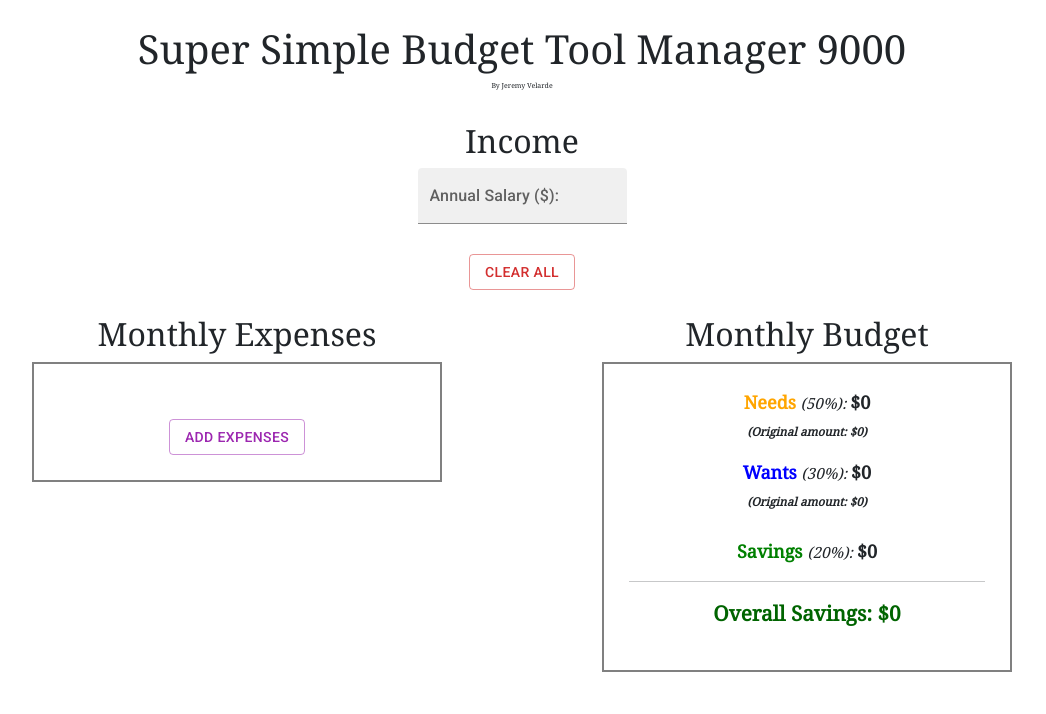
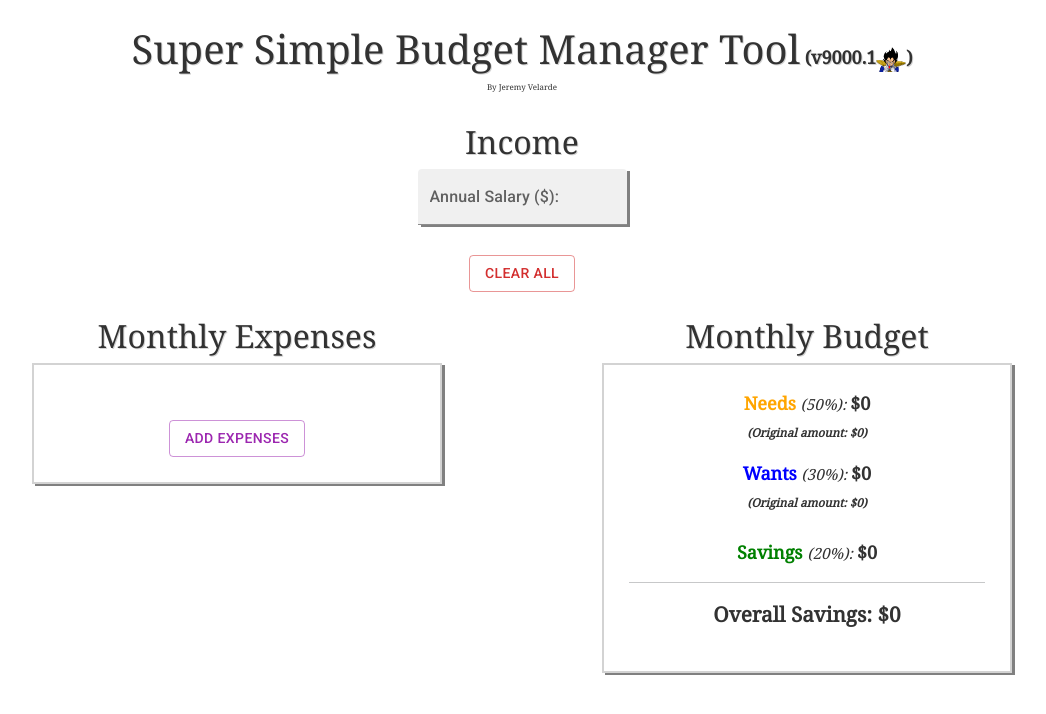
Before and after one commit to jvelarde94/budget-react-app, a React (Create React App) app: page / in a window 1280 px wide. Shown: the top 714 px of the page, without its empty margins (118-1164 px from the left). Built offline with nearby package versions, Linux system fonts and the light colour scheme.

Commit message:
more style updates and small hide/show functianality updates on expense

```diff
--- a/src/components/Budget.js
+++ b/src/components/Budget.js
@@ -12,7 +12,7 @@ const Budget = ({
   return (
     <div className="budget">
       {/* <Typography variant="h4">Monthly Budget</Typography> */}
-      <h2 className="header-title">Monthly Budget</h2>
+      <h2 className="title">Monthly Budget</h2>
       <div className="budget-box">
         <p>
           <span className={`key needs`}>Needs </span>
--- a/src/components/Expense.js
+++ b/src/components/Expense.js
@@ -21,14 +21,12 @@ const Expense = ({ expenses, onDelete }) => {
     onDelete(expenses);
   };
 
-  // Show/hide dividers in expense box
+  // Show/hide expense titles and dividers in expense box
   useEffect(() => {
-    let topDivider = document.getElementsByClassName("top-divider");
+    let needsColumnTitle = document.getElementById("expense-title-needs");
+    let wantsColumnTitle = document.getElementById("expense-title-wants");
     let verticalDivider = document.getElementsByClassName("vertical-line");
-
-    if (typeof topDivider !== "undefined" && topDivider.length !== 0) {
-      var topDividerArray = Array.from(topDivider);
-    }
+    let formDivider = document.getElementById("expense-form-divider");
 
     if (
       typeof verticalDivider !== "undefined" &&
@@ -38,14 +36,20 @@ const Expense = ({ expenses, onDelete }) => {
     }
 
     if (expenses.length !== 0) {
-      // Show expense list top divider when expenses are not empty
-      if (topDividerArray.length !== 0) {
-        topDividerArray.forEach((element) => {
-          if (element.className.includes("hide")) {
-            element.classList.add("show");
-            element.classList.remove("hide");
-          }
-        });
+      // Show expense list titles when expenses are not empty
+      if (
+        typeof needsColumnTitle !== "undefined" &&
+        needsColumnTitle.className.includes("hide")
+      ) {
+        needsColumnTitle.classList.add("show");
+        needsColumnTitle.classList.remove("hide");
+      }
+      if (
+        typeof wantsColumnTitle !== "undefined" &&
+        wantsColumnTitle.className.includes("hide")
+      ) {
+        wantsColumnTitle.classList.add("show");
+        wantsColumnTitle.classList.remove("hide");
       }
 
       // Show expense list vertical divider when expenses are not empty
@@ -57,26 +61,43 @@ const Expense = ({ expenses, onDelete }) => {
           }
         });
       }
+
+      // Show expense form divider
+      if (formDivider.className.includes("hide")) {
+        formDivider.classList.add("show");
+        formDivider.classList.remove("hide");
+      }
     } else {
-      topDividerArray.forEach((element) => {
-        if (element.className.includes("show")) {
-          element.classList.add("hide");
-          element.classList.remove("show");
-        }
-      });
+      // Hide list titles and dividers when expenses is empty
+      if (needsColumnTitle.className.includes("show")) {
+        needsColumnTitle.classList.add("hide");
+        needsColumnTitle.classList.remove("show");
+      }
+      if (wantsColumnTitle.className.includes("show")) {
+        wantsColumnTitle.classList.add("hide");
+        wantsColumnTitle.classList.remove("show");
+      }
+
       verticalDividerArray.forEach((element) => {
         if (element.className.includes("show")) {
           element.classList.add("hide");
           element.classList.remove("show");
         }
       });
+
+      if (formDivider.className.includes("show")) {
+        wantsColumnTitle.classList.add("hide");
+        wantsColumnTitle.classList.remove("show");
+      }
     }
   }, [expenses]);
 
   return (
     <div className="row expense-list">
       <div className="expense-column-needs col-md-5">
-        <hr className="top-divider expense-divider  hide" />
+        <span id="expense-title-needs" className="hide">
+          Needs
+        </span>
         {expenses &&
           expenses.map((expense) => (
             <div
@@ -84,6 +105,7 @@ const Expense = ({ expenses, onDelete }) => {
               id={"need-" + expense.id}
               className={expense.type === "need" ? "expense-row-need" : "hide"}
             >
+              <hr className="expense-divider" />
               <span
                 className={
                   expense.type === "need" ? "expense-label-need" : "hide"
@@ -98,8 +120,6 @@ const Expense = ({ expenses, onDelete }) => {
                 aria-label="Close"
                 onClick={(e) => deleteExpense(e)}
               />
-              {/* <button onClick={(e) => deleteExpense(e)}>Delete</button> */}
-              <hr className="expense-divider" />
             </div>
           ))}
       </div>
@@ -107,7 +127,9 @@ const Expense = ({ expenses, onDelete }) => {
       <div className="vertical-line hide col-md-1 offset-md-1" />
 
       <div className="expense-column-wants col-md-5">
-        <hr className="top-divider expense-divider hide" />
+        <span id="expense-title-wants" className="hide">
+          Wants
+        </span>
         {expenses &&
           expenses.map((expense) => (
             <div
@@ -115,6 +137,7 @@ const Expense = ({ expenses, onDelete }) => {
               id={"want-" + expense.id}
               className={expense.type === "want" ? "expense-row-want" : "hide"}
             >
+              <hr className="expense-divider" />
               <span
                 className={
                   expense.type === "want" ? "expense-label-want" : "hide"
@@ -129,8 +152,6 @@ const Expense = ({ expenses, onDelete }) => {
                 aria-label="Close"
                 onClick={(e) => deleteExpense(e)}
               />
-              {/* <button onClick={(e) => deleteExpense(e)}>Delete</button> */}
-              <hr className="expense-divider" />
             </div>
           ))}
       </div>
--- a/src/components/Expenses.js
+++ b/src/components/Expenses.js
@@ -38,7 +38,6 @@ const Expenses = ({ expenses, onAdd, onDelete }) => {
 
     // If value entered, pass expenses entries to App
     if (e.target[0].value !== "" && e.target[1].value !== "") {
-      console.log(e.target[0].value, e.target[1].value);
       let keyCounterIncr = keyCounter + 1;
       onAdd([
         ...expenses,
@@ -64,11 +63,11 @@ const Expenses = ({ expenses, onAdd, onDelete }) => {
   return (
     <div className="expenses">
       {/* <Typography variant="h4">Monthly Expenses</Typography> */}
-      <h2 className="header-title">Monthly Expenses</h2>
+      <h2 className="title">Monthly Expenses</h2>
 
       <div className="expenses-box">
         <Expense expenses={expenses} expType={expType} onDelete={onDelete} />
-        <hr className="expense-divider hide" />
+        <hr id="expense-form-divider" className="expense-divider hide" />
         <div className="add-expenses-collapsible">
           <form id="expense-form" className="hide" onSubmit={onSubmit}>
             <FormControl>
@@ -90,20 +89,6 @@ const Expenses = ({ expenses, onAdd, onDelete }) => {
                 onChange={(e) => setExpAmt(e.target.value)}
               />
             </FormControl>
-            {/* <input
-              id="expense-type"
-              type="text"
-              placeholder="Name"
-              value={expense}
-              onChange={(e) => setExpense(e.target.value)}
-            />
-            <input
-              id="expense-amt"
-              type="number"
-              placeholder="Amount ($)"
-              value={expAmt}
-              onChange={(e) => setExpAmt(e.target.value)}
-            /> */}
             <br />
             <input
               required
@@ -152,16 +137,6 @@ const Expenses = ({ expenses, onAdd, onDelete }) => {
             </Button>
           </div>
         </div>
-        {/* <FormControl>
-          <TextField
-            id="expense-amt"
-            className="salary-input"
-            label="Amount ($)"
-            variant="standard"
-            inputProps={inputProps}
-            onChange={(e) => setExpense(e.target.value)}
-          />
-        </FormControl> */}
       </div>
     </div>
   );
--- a/src/components/Header.js
+++ b/src/components/Header.js
@@ -5,7 +5,14 @@ const Header = () => {
   return (
     <div className="header">
       {/* <Typography variant="h3">Super Simple Budget Tool Manager 9000</Typography> */}
-      <h1 className="header-title">Super Simple Budget Tool Manager 9000</h1>
+      <h1 className="header-title">
+        Super Simple Budget Manager Tool
+        <span className="version-number">
+          {" "}
+          (v9000.1
+          <img src="vegeta-over-9000.png" className="img" />)
+        </span>
+      </h1>
       <span className="small-funny-text">By Jeremy Velarde</span>
     </div>
   );
--- a/src/components/Income.js
+++ b/src/components/Income.js
@@ -10,7 +10,7 @@ const Income = ({ onChange }) => {
   return (
     <div className="income-form">
       {/* <Typography variant="h4">Income</Typography> */}
-      <h2 className="header-title">Income</h2>
+      <h2 className="title">Income</h2>
       <FormControl>
         <TextField
           id="annual-salary"
--- a/src/index.css
+++ b/src/index.css
@@ -8,6 +8,12 @@ body {
   font-family: "Noto Serif", serif;
   -webkit-font-smoothing: antialiased;
   -moz-osx-font-smoothing: grayscale;
+}
+body h1,
+h2,
+h3,
+span {
+  color: rgb(50, 50, 50);
 }
 
 code {
@@ -36,19 +42,33 @@ code {
 }
 .header .small-funny-text {
   display: block;
-  font-size: 7px;
+  font-size: 8px;
   margin: 0 auto;
   text-align: center;
+}
+.header .version-number {
+  font-weight: 600;
+  font-size: 18px;
 }
 
 .header-title {
   text-align: center;
+  text-shadow: 1px 1px lightgrey;
+  font-weight: 500;
+  display: inline-block;
+}
+
+.title {
+  text-align: center;
+  text-shadow: 1px 1px lightgrey;
+  font-weight: 500;
 }
 
 .img {
-  max-width: 150px;
-  max-height: 150px;
-  display: block;
+  max-width: 50px;
+  max-height: 25px;
+  display: inline-block;
+  /* margin-bottom: 9px; */
 }
 
 .hide {
@@ -68,6 +88,7 @@ code {
 }
 .income-form .salary-input {
   /* margin-bottom: 20px; */
+  box-shadow: 3px 2px grey;
 }
 /* END INCOME */
 
@@ -94,7 +115,8 @@ input[type="number"] {
 }
 .budget-box {
   width: 75%;
-  border: 2px solid grey;
+  border: 2px solid lightgrey;
+  box-shadow: 3px 2px grey;
   padding: 25px;
   margin: 0 auto;
   text-align: center;
@@ -148,7 +170,8 @@ input[type="number"] {
 .expenses-box {
   /* min-height: 311px; */
   width: 75%;
-  border: 2px solid grey;
+  border: 2px solid lightgrey;
+  box-shadow: 3px 2px grey;
   padding: 25px;
   margin: 0 auto;
   font-size: 18px;
@@ -192,7 +215,9 @@ input[type="number"] {
   margin: 15px auto;
 }
 .expense-list .vertical-line {
-  border-left: 2px solid grey;
+  border-left: 2px solid lightgrey;
+  /* position: relative;
+  left: 15; */
 }
 .expense-list .expense-divider {
   margin: 5px auto;
@@ -212,16 +237,19 @@ input[type="number"] {
 .expense-label-want {
   color: blue;
   /* text-decoration: underline; */
+  font-size: 17px;
   font-weight: 600;
   margin: 0 7px;
 }
 .expense-label-need {
   color: orange;
   /* text-decoration: underline; */
+  font-size: 17px;
   font-weight: 600;
   margin: 0 7px;
 }
 .expense-amount {
+  font-size: 17px;
   font-weight: 600;
 }
 .expense-type-want {
@@ -245,7 +273,7 @@ input[type="number"] {
 
 .savings-box {
   width: 100%;
-  border: 2px solid grey;
+  border: 2px solid lightgrey;
   padding: 13px;
   text-align: center;
   font-size: 18px;
```
Also changed, not shown: public/vegeta-over-9000.png (added).
